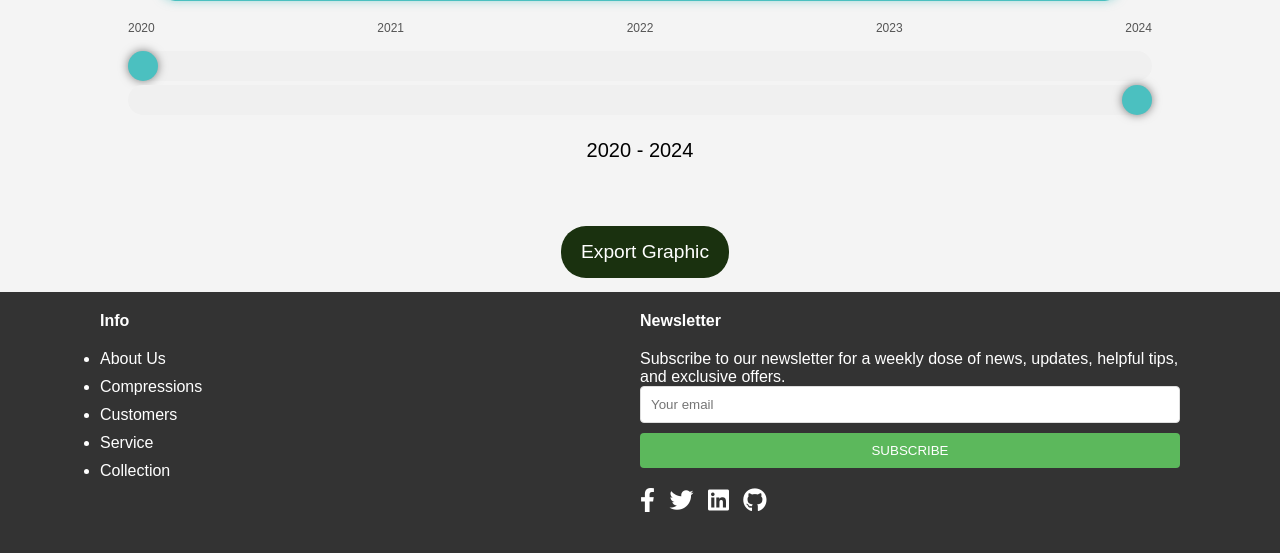
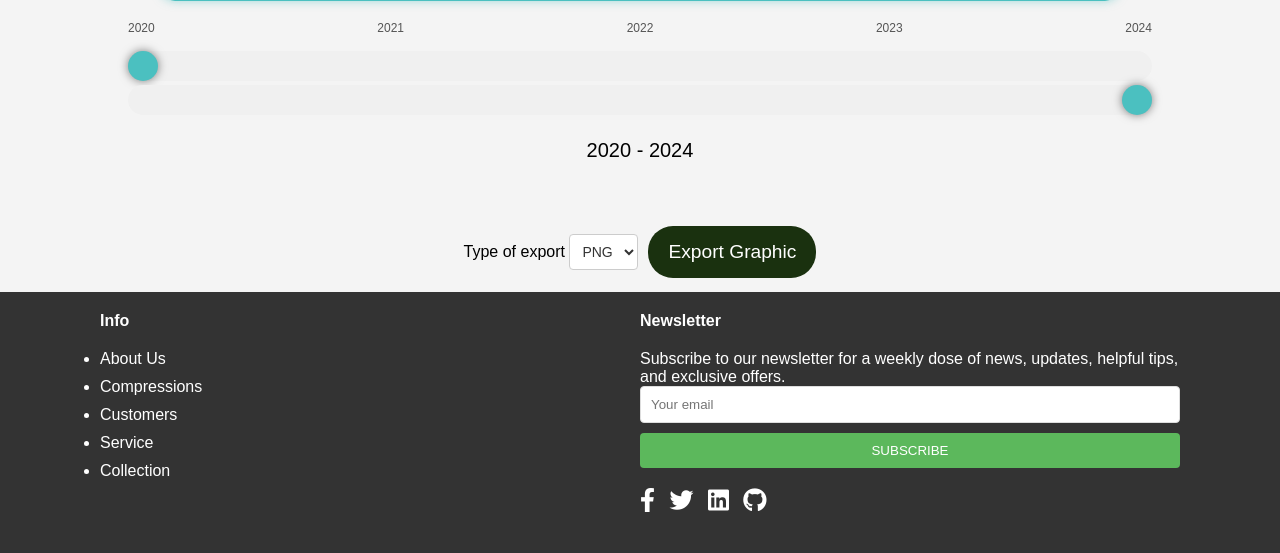
Before and after one commit to Simioniuc-Ionut/RomanianDrugs-Web-Project, a PHP site: the page made by element-pagin.php in a window 1280 px wide. Shown: the part 587-1140 px from the top of the page. Run offline with PHP 8.4, Linux system fonts and the light colour scheme; data that the repository does not hold is empty; some libraries are stand-ins or nearby versions.

Commit message:
exportSvg

```diff
--- a/element-pagin.php
+++ b/element-pagin.php
@@ -9,6 +9,7 @@
     <?php include "NavBar.php"; ?>
     <script src="map/map_interactions.js"></script>
     <script src="https://cdn.jsdelivr.net/npm/chart.js"></script>
+    <script src="https://cdn.jsdelivr.net/npm/html2canvas@1.0.0-rc.7/dist/html2canvas.min.js"></script>
     <style>
         .hidden {
             display: none;
@@ -394,30 +395,32 @@ if(isset($_GET['id'])) {
             table.tBodies[0].appendChild(row);
         }
     }
+
     function exportChart() {
+        var format = document.getElementById('exportFormatChart').value;
+        if (format === 'png') {
             var link = document.createElement('a');
             link.href = graficLinie.toBase64Image();
             link.download = 'grafic.png';
             link.click();
+        } else if (format === 'svg') {
+            //svg
+        }
     }
 
     function exportTable() {
+        var format = document.getElementById('exportFormatTable').value;
         var table = document.getElementById('dataTable');
+        if (format === 'png') {
             var canvas = document.createElement('canvas');
-
-        // Ajustăm dimensiunea canvas-ului pentru a include toate rândurile tabelului
             var tableWidth = table.offsetWidth;
             var tableHeight = table.offsetHeight;
             canvas.width = tableWidth;
             canvas.height = tableHeight;
-
             var ctx = canvas.getContext('2d');
-
-        // Desenăm fundalul alb pentru canvas
             ctx.fillStyle = '#ffffff';
             ctx.fillRect(0, 0, canvas.width, canvas.height);
 
-        // Desenăm tabelul pe canvas
             var rows = table.rows;
             var yOffset = 0;
             for (var i = 0; i < rows.length; i++) {
@@ -427,17 +430,29 @@ if(isset($_GET['id'])) {
                     var cell = row.cells[j];
                     ctx.fillStyle = '#000000';
                     ctx.font = '14px Arial';
-                ctx.fillText(cell.innerText, xOffset, yOffset + 20); // Ajustăm 20 pentru marginea de sus
+                    ctx.fillText(cell.innerText, xOffset, yOffset + 20);
                     xOffset += cell.offsetWidth;
                 }
                 yOffset += row.offsetHeight;
             }
 
-        // Creăm link-ul pentru descărcare
             var link = document.createElement('a');
             link.href = canvas.toDataURL('image/png');
             link.download = 'tabel.png';
             link.click();
+        } else if (format === 'svg') {
+            var serializer = new XMLSerializer();
+            var svgData = `<svg xmlns="http://www.w3.org/2000/svg" width="${table.offsetWidth}" height="${table.offsetHeight}">
+            <foreignObject width="100%" height="100%">
+                <div xmlns="http://www.w3.org/1999/xhtml">${table.outerHTML}</div>
+            </foreignObject>
+        </svg>`;
+            var svgBlob = new Blob([svgData], { type: 'image/svg+xml;charset=utf-8' });
+            var link = document.createElement('a');
+            link.href = URL.createObjectURL(svgBlob);
+            link.download = 'tabel.svg';
+            link.click();
+        }
     }
 
     document.addEventListener("DOMContentLoaded", function() {
@@ -463,10 +478,22 @@ if(isset($_GET['id'])) {
 </script>
 
 <div id="grafB" class="center hidden">
+    <label>Type of export
+        <select id="exportFormatChart" class="export-format">
+            <option value="png">PNG</option>
+            <option value="svg">SVG</option>
+        </select>
+    </label>
     <button class="text-button" onclick="exportChart()">Export Graphic</button>
 </div>
 
 <div id="tableB" class="center hidden">
+    <label>Type of export
+        <select id="exportFormatTable" class="export-format">
+            <option value="png">PNG</option>
+            <option value="svg">SVG</option>
+        </select>
+    </label>
     <button class="text-button" onclick="exportTable()">Export Table</button>
 </div>
 
--- a/style_element_pagina.css
+++ b/style_element_pagina.css
@@ -220,4 +220,16 @@ body {
   margin-left: 20%;
 }
 
+.export-format {
+  border: 1px solid #ccc;
+  border-radius: 4px;
+  padding: 8px;
+  font-size: 14px;
+  background-color: #fff;
+  color: #333;
+  cursor: pointer;
+  outline: none;
+}
+
+
 /*# sourceMappingURL=style_element_pagina.css.map */
```
Lines whose indentation alone changed are shown as unchanged.
